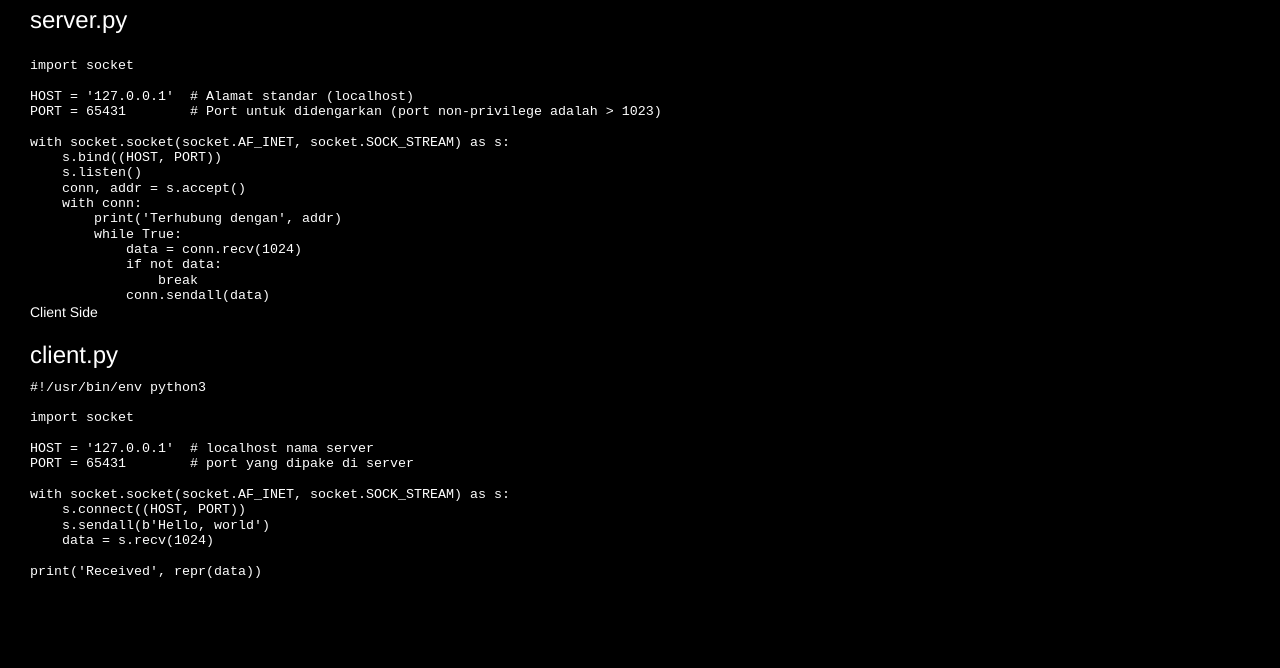
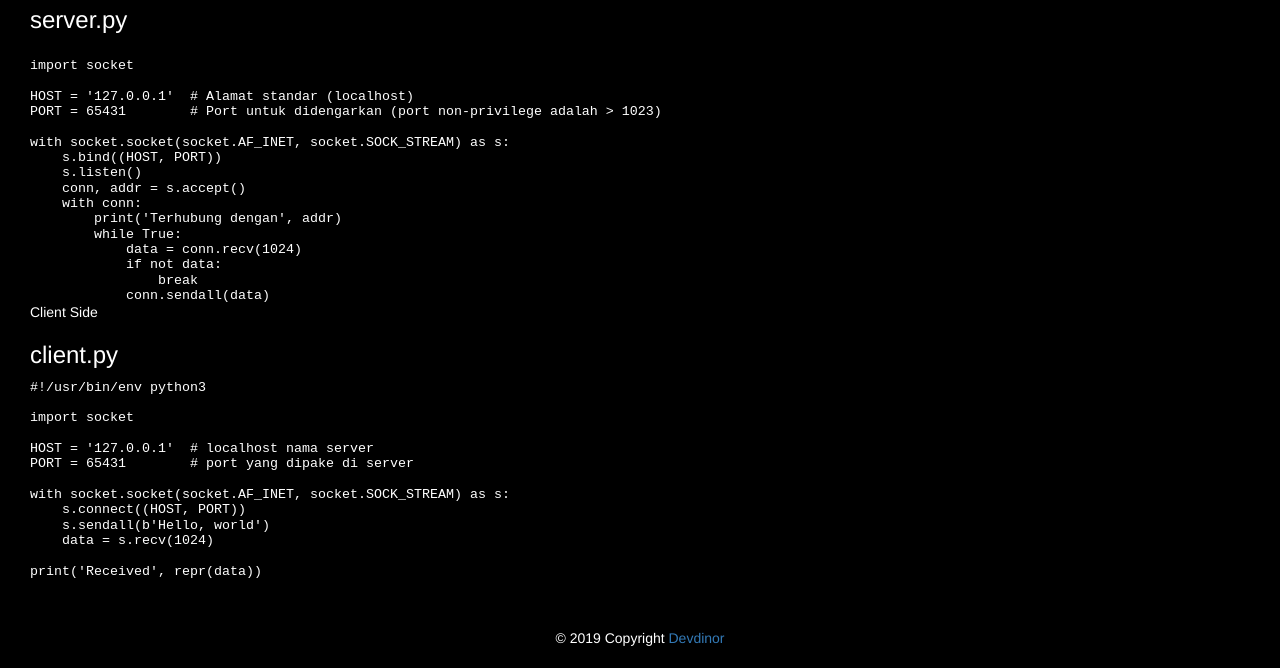
Before and after one commit to Devdinor/HackerZone, a plain HTML site: page index.html in a window 1280 px wide. Shown: the part 208-876 px from the top of the page. Before the commit the page ends 800 px from the top, so only its background shows below. Drawn offline with Linux system fonts and the light colour scheme.

Commit message:
Update index.html

```diff
--- a/index.html
+++ b/index.html
@@ -77,6 +77,9 @@ print('Received', repr(data))
     </div>
 </div>
 </div>
+<div style="margin-top: 50px;margin-bottom: 20px;" class="footer-copyright text-center py-3">© 2019 Copyright
+    <a href="https://github.com/Devdinor/"> Devdinor</a>
+</div>
 </div>
 </body>
 </html>
```
